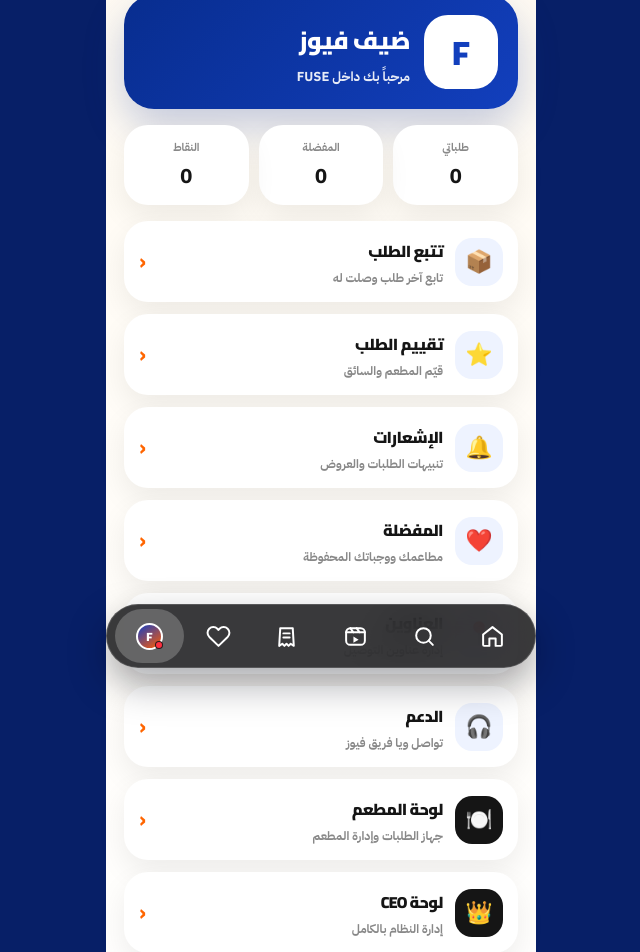
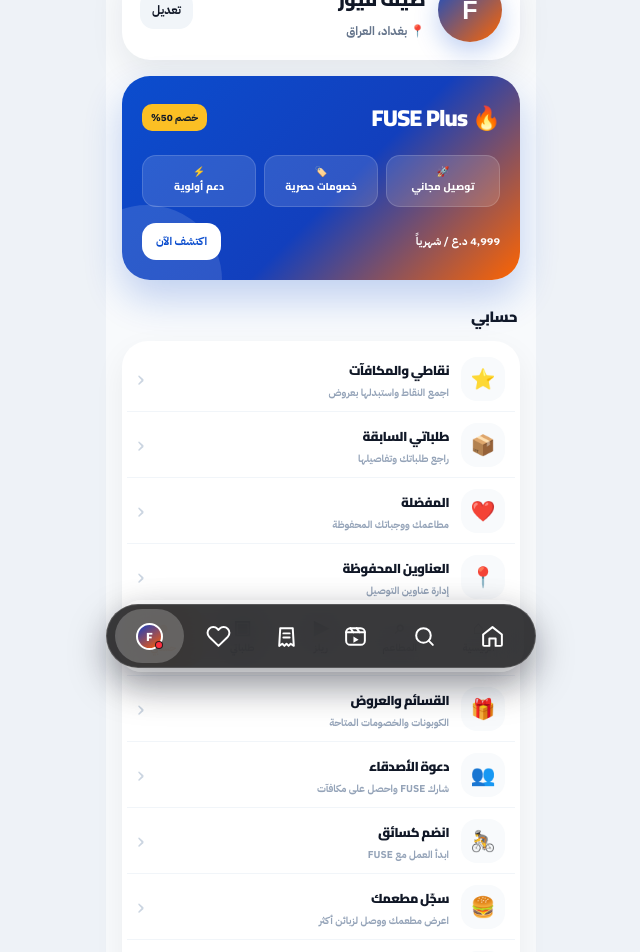
Before and after one commit to juda2018-del/juda-food-app, a Next.js app: page /profile in a window 1280 px wide. Shown: the part 120-1072 px from the top of the page, without its empty margins (319-959 px from the left). Built offline with nearby package versions, Linux system fonts and the light colour scheme; no server answers.

Commit message:
Redesign FUSE customer account page

```diff
--- a/app/profile/page.tsx
+++ b/app/profile/page.tsx
@@ -1,378 +1,47 @@
- "use client";
+"use client";
 
 import Link from "next/link";
 import { performFuseLogout } from "@/lib/fuse-logout";
 
+const menu = [
+  ["⭐", "نقاطي والمكافآت", "اجمع النقاط واستبدلها بعروض", "/rewards"],
+  ["📦", "طلباتي السابقة", "راجع طلباتك وتفاصيلها", "/order-status"],
+  ["❤️", "المفضلة", "مطاعمك ووجباتك المحفوظة", "/favorites"],
+  ["📍", "العناوين المحفوظة", "إدارة عناوين التوصيل", "/addresses"],
+  ["💳", "المحفظة وطرق الدفع", "الرصيد والبطاقات المحفوظة", "/wallet"],
+  ["🎁", "القسائم والعروض", "الكوبونات والخصومات المتاحة", "/offers"],
+  ["👥", "دعوة الأصدقاء", "شارك FUSE واحصل على مكافآت", "/invite"],
+  ["🚴", "انضم كسائق", "ابدأ العمل مع FUSE", "/driver-register"],
+  ["🍔", "سجّل مطعمك", "اعرض مطعمك ووصل لزبائن أكثر", "/restaurant-register"],
+  ["💬", "المساعدة والدعم", "تواصل ويا فريق FUSE", "/support"],
+  ["ℹ️", "حول FUSE", "تعرف على التطبيق والخدمات", "/about"],
+];
+
 export default function ProfilePage() {
-  async function handleLogout() {
-    await performFuseLogout("/");
-  }
+  async function handleLogout() { await performFuseLogout("/"); }
 
   return (
-    <>
+    <main className="profile-shell" dir="rtl">
       <style>{`
-        @import url('https://fonts.googleapis.com/css2?family=Cairo:wght@400;500;600;700;800;900&display=swap');
-
-        * { box-sizing: border-box; }
-
-        body {
-          margin: 0;
-          font-family: "Cairo", sans-serif;
-          background: #071f67;
-        }
-
-        .app {
-          width: 100%;
-          max-width: 430px;
-          min-height: 100vh;
-          margin: 0 auto;
-          direction: rtl;
-          padding: 18px 18px 96px;
-          background: linear-gradient(180deg, #fffaf1 0%, #ffffff 100%);
-          color: #151515;
-        }
-
-        .top {
-          display: flex;
-          align-items: center;
-          justify-content: space-between;
-          margin-bottom: 22px;
-        }
-
-        .back {
-          width: 44px;
-          height: 44px;
-          border-radius: 16px;
-          background: white;
-          color: #151515;
-          text-decoration: none;
-          display: grid;
-          place-items: center;
-          font-size: 26px;
-          font-weight: 900;
-          box-shadow: 0 12px 28px rgba(0,0,0,.07);
-        }
-
-        .title {
-          text-align: center;
-        }
-
-        .title h1 {
-          margin: 0;
-          font-size: 28px;
-          font-weight: 900;
-        }
-
-        .title p {
-          margin: 4px 0 0;
-          color: #888;
-          font-size: 13px;
-          font-weight: 800;
-        }
-
-        .hero {
-          background: linear-gradient(135deg, #082d8f, #123fbd);
-          border-radius: 30px;
-          padding: 20px;
-          color: white;
-          box-shadow: 0 18px 42px rgba(8,45,143,.24);
-          margin-bottom: 16px;
-        }
-
-        .user {
-          display: flex;
-          align-items: center;
-          gap: 14px;
-        }
-
-        .avatar {
-          width: 74px;
-          height: 74px;
-          border-radius: 24px;
-          background: white;
-          color: #123fbd;
-          display: grid;
-          place-items: center;
-          font-size: 34px;
-          font-weight: 900;
-        }
-
-        .user h2 {
-          margin: 0;
-          font-size: 24px;
-          font-weight: 900;
-        }
-
-        .user p {
-          margin: 4px 0 0;
-          font-size: 13px;
-          font-weight: 800;
-          color: rgba(255,255,255,.9);
-        }
-
-        .stats {
-          display: grid;
-          grid-template-columns: repeat(3, 1fr);
-          gap: 10px;
-          margin: 16px 0;
-        }
-
-        .stat {
-          background: white;
-          border-radius: 24px;
-          padding: 14px 10px;
-          text-align: center;
-          box-shadow: 0 12px 30px rgba(0,0,0,.07);
-        }
-
-        .stat p {
-          margin: 0;
-          color: #888;
-          font-size: 11px;
-          font-weight: 800;
-        }
-
-        .stat b {
-          display: block;
-          margin-top: 5px;
-          font-size: 20px;
-          font-weight: 900;
-          color: #151515;
-        }
-
-        .list {
-          display: flex;
-          flex-direction: column;
-          gap: 12px;
-        }
-
-        .item {
-          background: white;
-          border-radius: 24px;
-          padding: 15px;
-          text-decoration: none;
-          color: #151515;
-          display: flex;
-          align-items: center;
-          justify-content: space-between;
-          box-shadow: 0 12px 30px rgba(0,0,0,.07);
-        }
-
-        .item-main {
-          display: flex;
-          align-items: center;
-          gap: 12px;
-        }
-
-        .icon {
-          width: 48px;
-          height: 48px;
-          border-radius: 17px;
-          background: #eef3ff;
-          display: grid;
-          place-items: center;
-          font-size: 22px;
-        }
-
-        .admin-icon {
-          background: #151515;
-          color: #ff4d00;
-        }
-
-        .item h3 {
-          margin: 0;
-          font-size: 16px;
-          font-weight: 900;
-        }
-
-        .item p {
-          margin: 3px 0 0;
-          color: #888;
-          font-size: 12px;
-          font-weight: 800;
-        }
-
-        .arrow {
-          color: #ff6500;
-          font-size: 22px;
-          font-weight: 900;
-        }
-
-        .logout {
-          margin-top: 16px;
-          width: 100%;
-          border: 0;
-          border-radius: 22px;
-          background: #082d8f;
-          color: white;
-          padding: 15px;
-          font-family: inherit;
-          font-weight: 900;
-        }
-
-        .nav {
-          position: fixed;
-          left: 50%;
-          bottom: 0;
-          transform: translateX(-50%);
-          width: 100%;
-          max-width: 430px;
-          height: 76px;
-          background: #ffffff;
-          box-shadow: 0 -12px 32px rgba(0,0,0,.08);
-          display: grid;
-          grid-template-columns: repeat(5,1fr);
-          align-items: center;
-          text-align: center;
-          color: #777;
-          font-size: 11px;
-          font-weight: 800;
-          z-index: 50;
-          border-top: 1px solid rgba(0,0,0,.04);
-        }
-
-        .nav a {
-          text-decoration: none;
-          color: inherit;
-          line-height: 1.6;
-        }
-
-        .nav .active {
-          color: #ff4d00;
-          font-weight: 900;
-        }
+        *{box-sizing:border-box} body{margin:0;background:#eef2f7;font-family:Arial,"Cairo",sans-serif;color:#111827}
+        .profile-shell{width:100%;max-width:430px;min-height:100dvh;margin:auto;background:#f8fafc;padding:18px 16px 110px}
+        .top{display:flex;align-items:center;justify-content:space-between;margin-bottom:18px}.brand{font-size:12px;font-weight:900;color:#ff6500;background:#fff3e8;border:1px solid #ffd7ba;padding:8px 12px;border-radius:999px}
+        .top-actions{display:flex;gap:8px}.icon-btn{width:44px;height:44px;border-radius:16px;background:white;display:grid;place-items:center;text-decoration:none;color:#111827;box-shadow:0 8px 24px rgba(15,23,42,.08);font-size:20px}
+        .profile-card{background:white;border-radius:28px;padding:18px;display:flex;align-items:center;justify-content:space-between;gap:12px;box-shadow:0 14px 34px rgba(15,23,42,.08)}.user{display:flex;align-items:center;gap:13px}.avatar{width:64px;height:64px;border-radius:50%;display:grid;place-items:center;color:white;font-size:25px;font-weight:900;background:linear-gradient(135deg,#0b4dce,#ff6500);box-shadow:0 10px 24px rgba(11,77,206,.25)}
+        .user h1{font-size:19px;margin:0 0 5px;font-weight:900}.user p{margin:0;color:#64748b;font-size:12px;font-weight:700}.edit{padding:10px 12px;background:#f1f5f9;border-radius:14px;text-decoration:none;color:#111827;font-size:12px;font-weight:900}
+        .plus{margin-top:16px;border-radius:28px;padding:20px;color:white;background:linear-gradient(135deg,#0b4dce 0%,#123fbd 55%,#ff6500 100%);position:relative;overflow:hidden;box-shadow:0 18px 38px rgba(11,77,206,.24)}.plus:after{content:"";position:absolute;width:150px;height:150px;border-radius:50%;background:rgba(255,255,255,.12);left:-50px;bottom:-75px}.plus-head{display:flex;justify-content:space-between;align-items:center}.plus h2{margin:0;font-size:23px;font-weight:900}.badge{background:#fbbf24;color:#111827;padding:6px 9px;border-radius:10px;font-size:10px;font-weight:900}
+        .benefits{display:grid;grid-template-columns:repeat(3,1fr);gap:8px;margin:16px 0}.benefit{background:rgba(255,255,255,.13);border:1px solid rgba(255,255,255,.15);padding:10px 5px;border-radius:14px;text-align:center;font-size:10px;font-weight:800}.plus-foot{display:flex;align-items:center;justify-content:space-between;position:relative;z-index:2}.plus-foot span{font-size:11px;font-weight:800}.discover{background:white;color:#0b4dce;text-decoration:none;padding:10px 14px;border-radius:14px;font-size:11px;font-weight:900}
+        .section-title{font-size:15px;font-weight:900;margin:22px 3px 10px}.menu{background:white;border-radius:26px;padding:5px;box-shadow:0 12px 32px rgba(15,23,42,.06)}.item{min-height:66px;display:flex;align-items:center;justify-content:space-between;padding:9px 10px;text-decoration:none;color:#111827;border-bottom:1px solid #f1f5f9}.item:last-child{border-bottom:0}.item-main{display:flex;align-items:center;gap:12px}.emoji{width:44px;height:44px;border-radius:16px;background:#f8fafc;display:grid;place-items:center;font-size:20px}.item h3{margin:0 0 3px;font-size:13px;font-weight:900}.item p{margin:0;color:#94a3b8;font-size:10px;font-weight:700}.arrow{font-size:24px;color:#cbd5e1}
+        .danger{margin-top:16px;background:white;border-radius:24px;padding:8px;box-shadow:0 12px 28px rgba(15,23,42,.05)}.logout,.delete{width:100%;height:52px;border:0;border-radius:16px;font-family:inherit;font-weight:900;font-size:13px;cursor:pointer}.logout{background:#fff3e8;color:#e65300}.delete{margin-top:8px;background:#fff1f2;color:#dc2626;text-decoration:none;display:grid;place-items:center}
+        .bottom-nav{position:fixed;bottom:max(8px,env(safe-area-inset-bottom));left:50%;transform:translateX(-50%);width:calc(100% - 24px);max-width:406px;height:72px;background:rgba(255,255,255,.97);border-radius:24px;box-shadow:0 12px 35px rgba(15,23,42,.18);display:grid;grid-template-columns:repeat(5,1fr);padding:6px;z-index:99}.bottom-nav a{display:flex;flex-direction:column;justify-content:center;align-items:center;gap:3px;text-decoration:none;color:#64748b;font-size:10px;font-weight:900;border-radius:17px}.bottom-nav a.active{color:#ff6500;background:#fff3e8}.bottom-nav b{font-size:19px;line-height:1}
       `}</style>
-
-      <main className="app">
-        <header className="top">
-          <Link className="back" href="/">‹</Link>
-
-          <div className="title">
-            <h1>حسابي</h1>
-            <p>إدارة بياناتك وطلباتك</p>
-          </div>
-
-          <div style={{ width: 44 }} />
-        </header>
-
-        <section className="hero">
-          <div className="user">
-            <div className="avatar">F</div>
-            <div>
-              <h2>ضيف فيوز</h2>
-              <p>مرحباً بك داخل FUSE</p>
-            </div>
-          </div>
-        </section>
-
-        <section className="stats">
-          <div className="stat">
-            <p>طلباتي</p>
-            <b>0</b>
-          </div>
-          <div className="stat">
-            <p>المفضلة</p>
-            <b>0</b>
-          </div>
-          <div className="stat">
-            <p>النقاط</p>
-            <b>0</b>
-          </div>
-        </section>
-
-        <section className="list">
-          <Link href="/order-status" className="item">
-            <div className="item-main">
-              <div className="icon">📦</div>
-              <div>
-                <h3>تتبع الطلب</h3>
-                <p>تابع آخر طلب وصلت له</p>
-              </div>
-            </div>
-            <div className="arrow">‹</div>
-          </Link>
-
-          <Link href="/ratings" className="item">
-            <div className="item-main">
-              <div className="icon">⭐</div>
-              <div>
-                <h3>تقييم الطلب</h3>
-                <p>قيّم المطعم والسائق</p>
-              </div>
-            </div>
-            <div className="arrow">‹</div>
-          </Link>
-
-          <Link href="/notifications" className="item">
-            <div className="item-main">
-              <div className="icon">🔔</div>
-              <div>
-                <h3>الإشعارات</h3>
-                <p>تنبيهات الطلبات والعروض</p>
-              </div>
-            </div>
-            <div className="arrow">‹</div>
-          </Link>
-
-          <Link href="/favorites" className="item">
-            <div className="item-main">
-              <div className="icon">❤️</div>
-              <div>
-                <h3>المفضلة</h3>
-                <p>مطاعمك ووجباتك المحفوظة</p>
-              </div>
-            </div>
-            <div className="arrow">‹</div>
-          </Link>
-
-          <Link href="/addresses" className="item">
-            <div className="item-main">
-              <div className="icon">📍</div>
-              <div>
-                <h3>العناوين</h3>
-                <p>إدارة عناوين التوصيل</p>
-              </div>
-            </div>
-            <div className="arrow">‹</div>
-          </Link>
-
-          <Link href="/support" className="item">
-            <div className="item-main">
-              <div className="icon">🎧</div>
-              <div>
-                <h3>الدعم</h3>
-                <p>تواصل ويا فريق فيوز</p>
-              </div>
-            </div>
-            <div className="arrow">‹</div>
-          </Link>
-
-          <Link href="/restaurant-admin" className="item">
-            <div className="item-main">
-              <div className="icon admin-icon">🍽️</div>
-              <div>
-                <h3>لوحة المطعم</h3>
-                <p>جهاز الطلبات وإدارة المطعم</p>
-              </div>
-            </div>
-            <div className="arrow">‹</div>
-          </Link>
-
-          <Link href="/ceo-dashboard" className="item">
-            <div className="item-main">
-              <div className="icon admin-icon">👑</div>
-              <div>
-                <h3>لوحة CEO</h3>
-                <p>إدارة النظام بالكامل</p>
-              </div>
-            </div>
-            <div className="arrow">‹</div>
-          </Link>
-        </section>
-
-        <button type="button" onClick={handleLogout} className="logout">تسجيل خروج</button>
-
-      </main>
-    </>
+      <header className="top"><span className="brand">FUSE العراق 🇮🇶</span><div className="top-actions"><Link className="icon-btn" href="/notification-center" aria-label="الإشعارات">🔔</Link><Link className="icon-btn" href="/settings" aria-label="الإعدادات">⚙️</Link></div></header>
+      <section className="profile-card"><div className="user"><div className="avatar">F</div><div><h1>ضيف فيوز</h1><p>📍 بغداد، العراق</p></div></div><Link className="edit" href="/settings">تعديل</Link></section>
+      <section className="plus"><div className="plus-head"><h2>🔥 FUSE Plus</h2><span className="badge">خصم 50%</span></div><div className="benefits"><div className="benefit">🚀<br/>توصيل مجاني</div><div className="benefit">🏷️<br/>خصومات حصرية</div><div className="benefit">⚡<br/>دعم أولوية</div></div><div className="plus-foot"><span>4,999 د.ع / شهرياً</span><Link className="discover" href="/fuse-plus">اكتشف الآن</Link></div></section>
+      <h2 className="section-title">حسابي</h2>
+      <section className="menu">{menu.map(([icon,title,desc,href]) => <Link key={title} href={href} className="item"><div className="item-main"><div className="emoji">{icon}</div><div><h3>{title}</h3><p>{desc}</p></div></div><span className="arrow">‹</span></Link>)}</section>
+      <section className="danger"><button className="logout" type="button" onClick={handleLogout}>تسجيل الخروج</button><Link className="delete" href="/settings">حذف الحساب</Link></section>
+      <nav className="bottom-nav"><Link href="/"><b>⌂</b><span>الرئيسية</span></Link><Link href="/restaurants"><b>⌕</b><span>المطاعم</span></Link><Link href="/reels"><b>▶</b><span>ريلز</span></Link><Link href="/order-status"><b>▣</b><span>طلباتي</span></Link><Link href="/profile" className="active"><b>●</b><span>حسابي</span></Link></nav>
+    </main>
   );
 }
```
